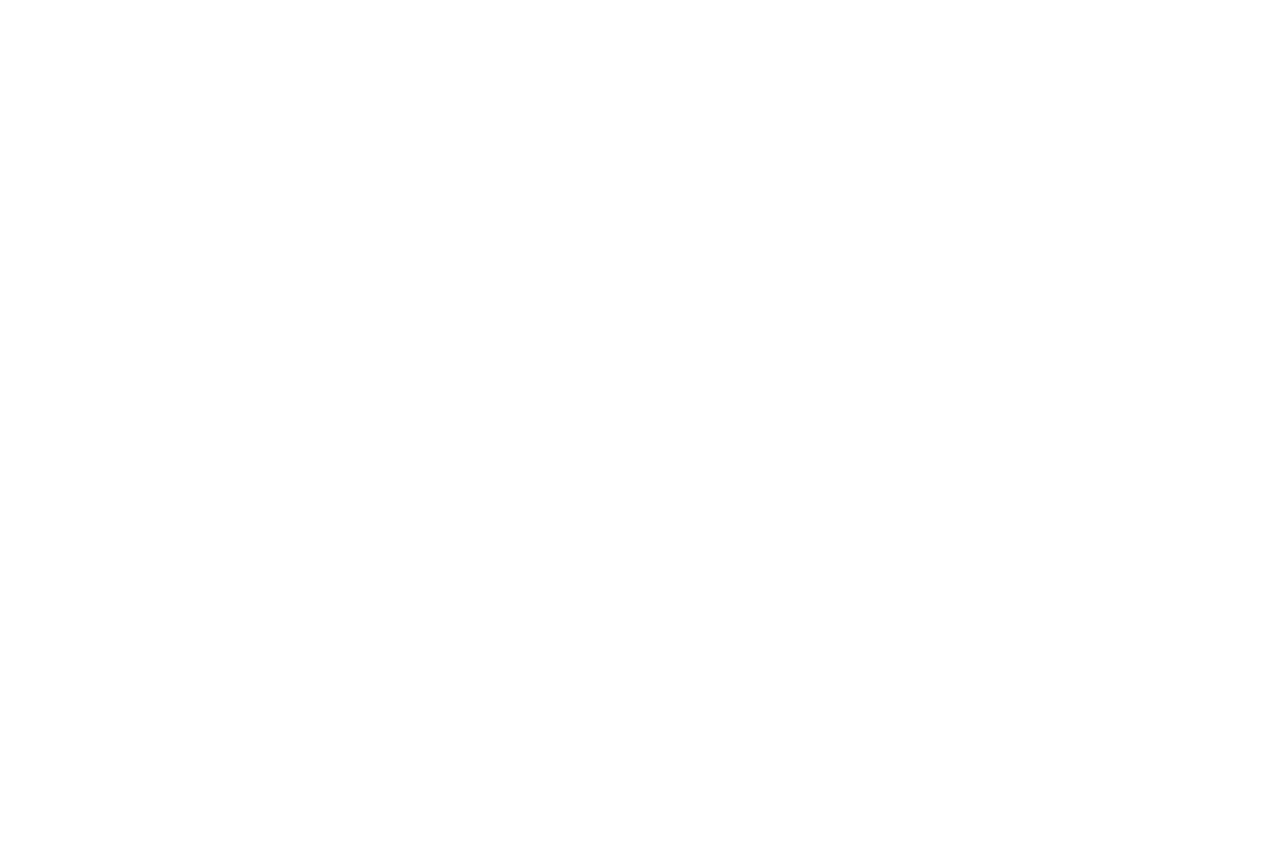
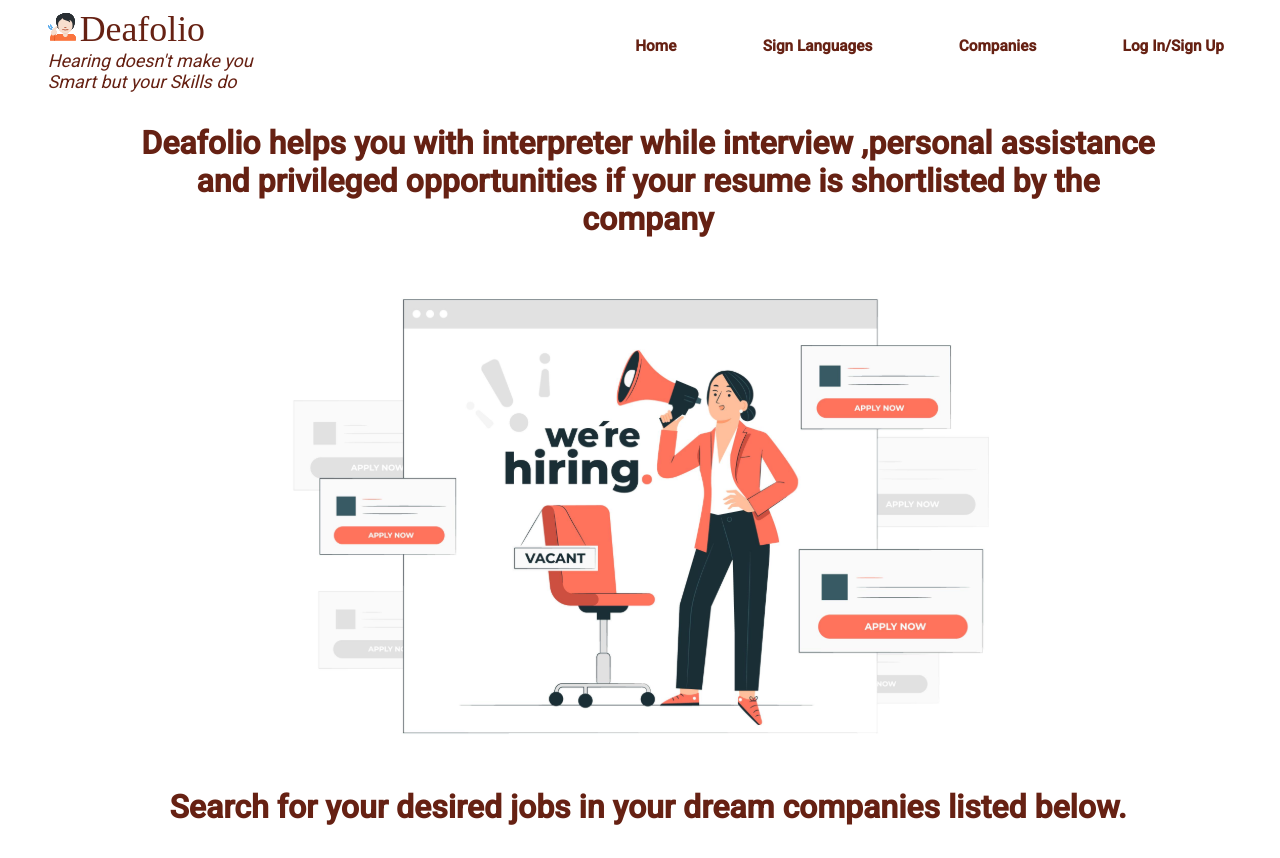
Before and after one commit to tarupathak/DEAFOLIO-ABES-Hackathon, a React (Create React App) app: page /companies in a window 1280 px wide. Before the commit this address had no page. Before the commit the page ends 800 px from the top, so only its background shows below. Built offline with nearby package versions, Linux system fonts and the light colour scheme; a web font is replaced by a local one.

Commit message:
added company page

```diff
--- a/src/App.js
+++ b/src/App.js
@@ -6,6 +6,7 @@ import ForgotApp from './Auth/forgot_password/forgot';
 import ResetApp from './Auth/reset_password/reset';
 import OtpApp from './Auth/Otp/otp';
 import ProfilePage from './Profile/ProfilePage';
+import CompanyPage from './ComapnyPage/CompanyPage';
 
 function App() {
   return <BrowserRouter>
@@ -19,6 +20,7 @@ function App() {
     <Route path="/phoneotp" element={<PhoneOTP />}></Route>
     <Route path="/set_password" element={<Setpass />}></Route> */}
     <Route path="/profile" element={<ProfilePage />}></Route>
+    <Route path="/companies" element={<CompanyPage />}></Route>
   </Routes>
 </BrowserRouter>;
 }
--- a/src/Auth/components/comp.css
+++ b/src/Auth/components/comp.css
@@ -1,7 +1,6 @@
 @import url("https://fonts.googleapis.com/css2?family=Metal&display=swap");
 @import url('https://fonts.googleapis.com/css2?family=Alkalami&family=Roboto:wght@400;500&display=swap');
 #heading {
-  position: absolute;
   font-size: 2.8vw;
   font-family: "Metal", cursive;
   color: #662113;
--- /dev/null
+++ b/src/ComapnyPage/CompanyPage.css
@@ -0,0 +1,15 @@
+.companyPara {
+    width: 80vw;
+  color: #662113;
+  text-align: center;
+  font-size: 2.5vw;
+  font-style: normal;
+  font-weight: 700;
+  line-height: normal;
+  margin-left: 10vw;
+}
+
+#companyImg{
+    width: 60vw;
+    margin-left: 20vw;
+}
--- /dev/null
+++ b/src/ComapnyPage/CompanyPage.jsx
@@ -0,0 +1,19 @@
+import React from "react";
+import Navbar from "../Components/Nav";
+import './CompanyPage.css'
+import CompanyImage from "../Images/company.svg"
+
+const CompanyPage = () => {
+    return<div>
+    <Navbar />
+    <p className="companyPara"><b>
+    Deafolio helps you with interpreter while interview ,personal assistance and privileged opportunities if your resume is shortlisted by the company
+    </b></p>
+    <img id="companyImg" src={CompanyImage} alt = "get hired" />
+    <p className="companyPara">
+    Search for your desired jobs in your dream companies listed below.
+    </p>
+    </div>
+}
+
+export default CompanyPage
--- a/src/Components/Nav.jsx
+++ b/src/Components/Nav.jsx
@@ -1,20 +1,30 @@
 import React from "react";
 import "./comp.css";
 import Logo from "../Auth/components/logo";
-import {useNavigate} from "react-router-dom";
+import { useNavigate } from "react-router-dom";
 
 const Navbar = () => {
-const Navhandler = useNavigate()
+  const Navhandler = useNavigate();
   const userToken = localStorage.getItem("accessToken");
   console.log(userToken);
   return (
-    <div>
-    <Logo />
+    <div
+      style={{
+        display: "flex",
+        justifyContent: "space-between",
+        width: "100vw",
+      }}
+    >
+      <Logo />
       <ul id="nav">
-        <li onClick={()=>Navhandler("/home")}>Home</li>
-        <li onClick={()=>Navhandler("/saign-language")}>Sign Languages</li>
-        <li onClick={()=>Navhandler("/companies")}>Companies</li>
-        {userToken ? <li onClick={()=>Navhandler("/profile")}>Profile</li> : <li onClick={()=>Navhandler("/login")}>Log In/Sign Up </li>}
+        <li onClick={() => Navhandler("/home")}>Home</li>
+        <li onClick={() => Navhandler("/sign-language")}>Sign Languages</li>
+        <li onClick={() => Navhandler("/companies")}>Companies</li>
+        {userToken ? (
+          <li onClick={() => Navhandler("/profile")}>Profile</li>
+        ) : (
+          <li onClick={() => Navhandler("/login")}>Log In/Sign Up </li>
+        )}
       </ul>
     </div>
   );
--- a/src/Components/comp.css
+++ b/src/Components/comp.css
@@ -2,7 +2,6 @@
 @import url("https://fonts.googleapis.com/css2?family=Alkalami&family=Roboto:wght@400;500&display=swap");
 
 #nav {
-  float: right;
   display: flex;
   justify-content: space-between;
   width: 50vw;
@@ -16,6 +15,7 @@
   color: #662113;
   cursor: pointer;
   padding: 1vw 2vw;
+  height: fit-content;
 }
 
 #nav li:hover{
--- /dev/null
+++ b/src/Profile/ProfilePage.css
@@ -0,0 +1,4 @@
+#profileBox {
+    border: 1px solid rgba(0, 0, 0, 0.50);
+    box-shadow: 0px 4px 4px 0px rgba(0, 0, 0, 0.25);
+}
--- a/src/Profile/ProfilePage.jsx
+++ b/src/Profile/ProfilePage.jsx
@@ -1,11 +1,20 @@
 import React from "react";
 import Navbar from "../Components/Nav";
+import "./ProfilePage.css";
+import { useNavigate } from "react-router-dom";
+const ProfilePage = () => {
+  const Navhandler = useNavigate();
 
-const ProfilePage = () => {
+  return (
+    <div style={{"display":"flex","flexDirection":"column"}}>
+      <Navbar />
+      <div id="profileBox">
+        <div>
 
-    return<div>
-        <Navbar />
+        </div>
+      </div>
     </div>
-}
+  );
+};
 
 export default ProfilePage;
--- a/src/utils/BaseUrl.jsx
+++ b/src/utils/BaseUrl.jsx
@@ -1,5 +1,5 @@
 import axios from "axios";
 
 export default axios.create({
-    baseURL:"http://linkedin-backend.centralindia.cloudapp.azure.com/"
+    baseURL:"http://3.111.192.28:8080/"
 })
```
Also changed, not shown: src/Images/company.svg (added), src/logo.svg (deleted).
